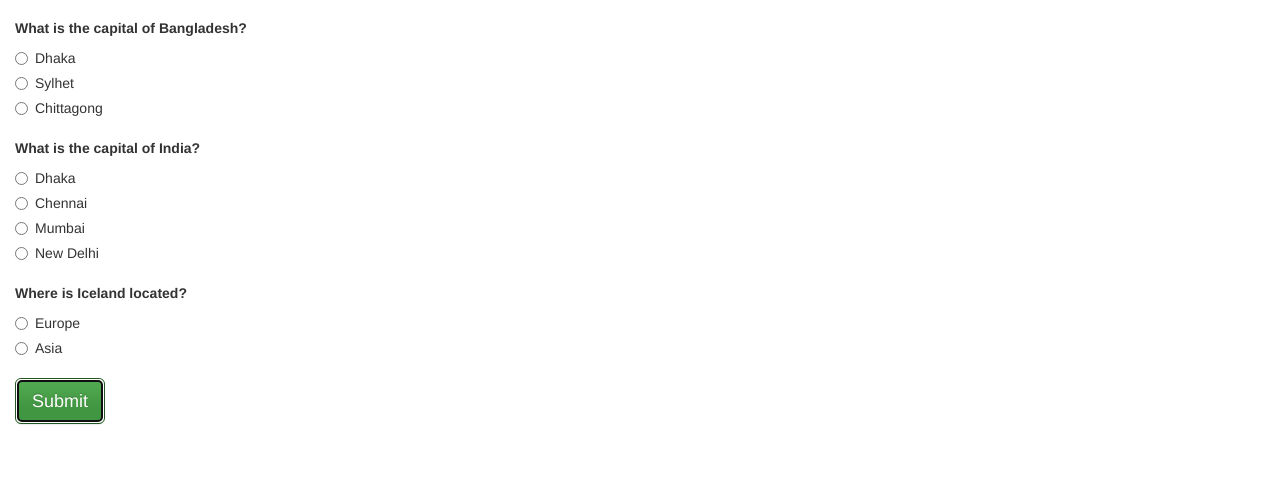
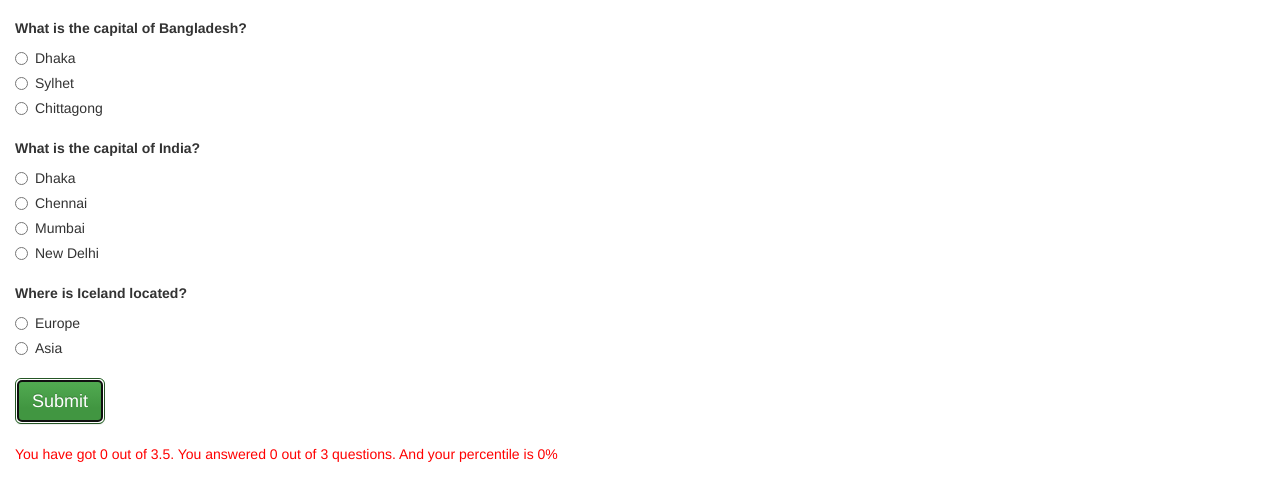
Before and after one commit to saadixl/MCQ-Prototype, a plain HTML site: page index.html in a window 1280 px wide. Both pictures are taken after a click on the button "Submit". Shown: the part 54-554 px from the top of the page. Drawn offline with nearby package versions, Linux system fonts and the light colour scheme.

Commit message:
Implement result

```diff
--- a/assets/main.css
+++ b/assets/main.css
@@ -11,3 +11,8 @@
 .question-definition {
   font-weight: bold;
 }
+
+.mcq-exam-controls p.result{
+  margin-top: 20px;
+  color: red;
+}
--- a/assets/main.js
+++ b/assets/main.js
@@ -51,11 +51,16 @@ function examine() {
 // Match function
 function match(answers) {
   var marks = 0;
+  var correctCount = 0;
+  var totalMarks = 0;
   for(var k in examResource) {
     var item = examResource[k];
     if(item.answer === answers[k]) {
+      correctCount++;
       marks+= item.point;
     }
+    totalMarks+= item.point;
   }
-  console.log("Marks: ", marks);
+  var resultString = "You have got "+marks+" out of "+totalMarks+". You answered "+correctCount+" out of "+examResource.length+" questions. And your percentile is "+Math.round(marks/totalMarks*100)+"%";
+  $(".result").text(resultString);
 }
--- a/index.html
+++ b/index.html
@@ -26,6 +26,7 @@
           <div class="mcq-exam-arena"></div>
           <div class="mcq-exam-controls">
             <button class="btn btn-lg btn-success submit-btn">Submit</button>
+            <p class="result"></p>
           </div>
         </div>
       </div>
```
